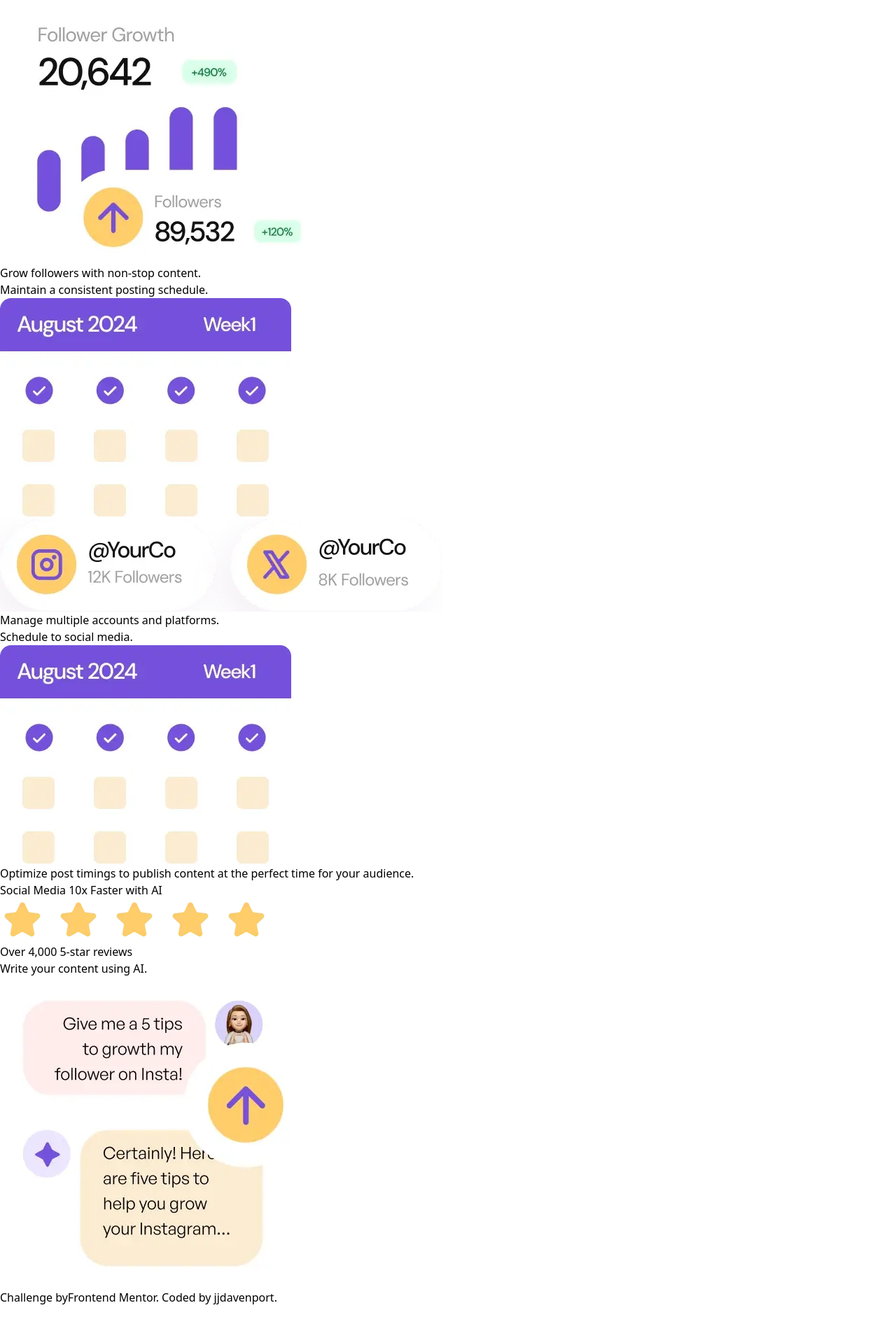
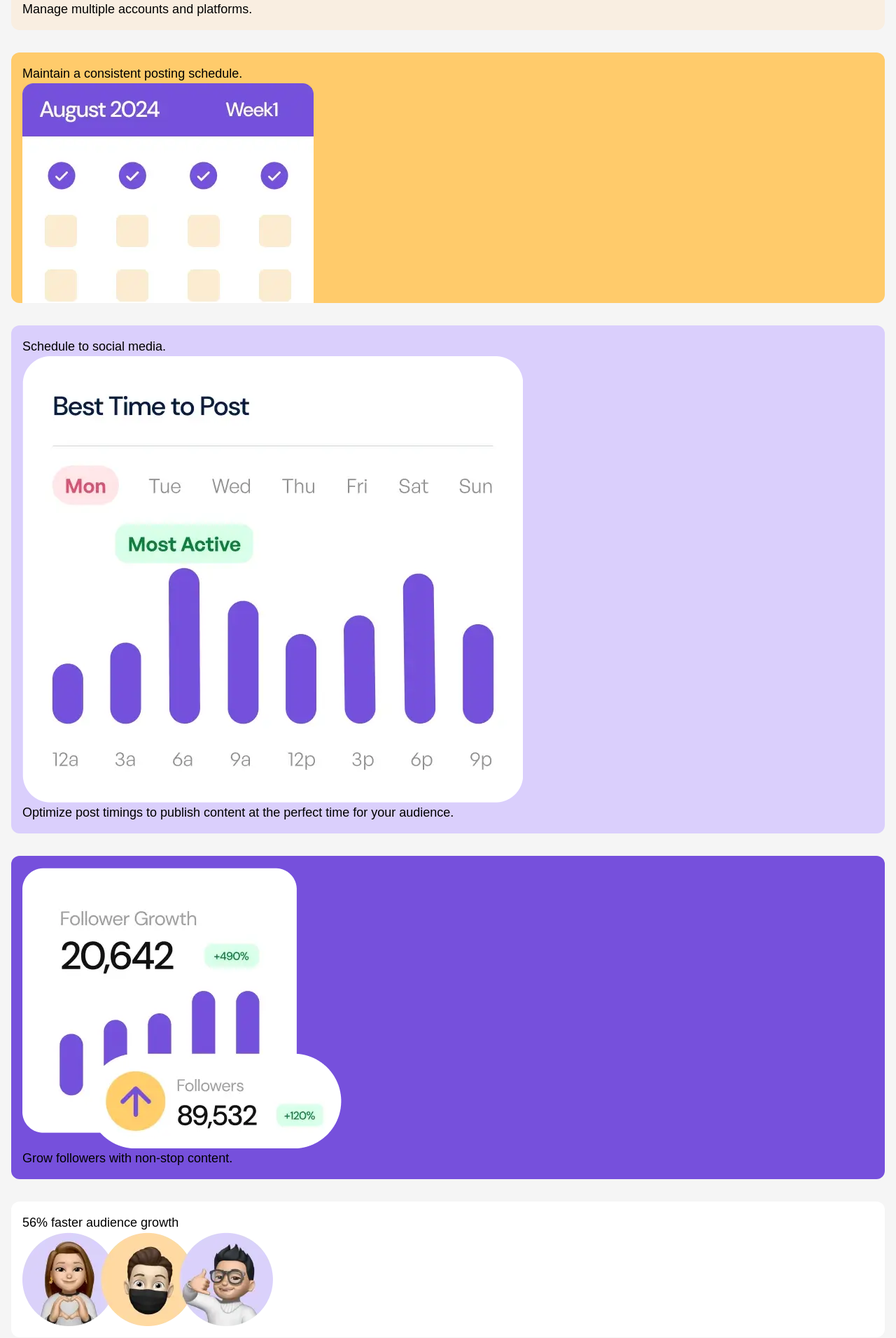
Before and after one commit to jjdavenport/bento-grid-main, a React (Vite) app: page / in a window 1280 px wide. Shown: the part 388-2300 px from the top of the page at 70% size. Before the commit the page ends 2254 px from the top, so only its background shows below. Built offline with nearby package versions, Linux system fonts and the light colour scheme.

Commit message:
add mobile layout

```diff
--- a/src/App.jsx
+++ b/src/App.jsx
@@ -5,6 +5,7 @@ import create from "./components/assets/illustration-create-post.webp";
 import stars from "./components/assets/illustration-five-stars.webp";
 import grow from "./components/assets/illustration-grow-followers.webp";
 import platforms from "./components/assets/illustration-multiple-platforms.webp";
+import posts from "./components/assets/illustration-schedule-posts.webp";
 import Create from "./components/create";
 import Faster from "./components/faster";
 import Grow from "./components/grow";
@@ -18,14 +19,14 @@ import Footer from "./components/footer";
 function App() {
   return (
     <>
-      <main>
+      <main className="bg-bg flex flex-col gap-8 p-4 font-custom text-lg">
+        <Social icon={stars} />
+        <Manage icon={platforms} />
+        <Maintain icon={schedule} />
+        <Schedule icon={posts} />
+        <Grow icon={grow} />
+        <Faster icon={growth} />
         <Create icon={create} />
-        <Faster icon={growth} />
-        <Grow icon={grow} />
-        <Maintain icon={schedule} />
-        <Manage icon={platforms} />
-        <Schedule icon={schedule} />
-        <Social icon={stars} />
         <Write icon={ai} />
       </main>
       <Footer />
--- a/src/components/create.jsx
+++ b/src/components/create.jsx
@@ -1,7 +1,7 @@
 const Create = ({ icon }) => {
   return (
     <>
-      <article>
+      <article className="bg-yellow100 rounded-xl p-4">
         <span>Create and schedule content quicker.</span>
         <img src={icon} />
       </article>
--- a/src/components/faster.jsx
+++ b/src/components/faster.jsx
@@ -1,7 +1,7 @@
 const Faster = ({ icon }) => {
   return (
     <>
-      <article>
+      <article className="rounded-xl bg-white p-4">
         <h6>56% faster audience growth</h6>
         <img src={icon} />
       </article>
--- a/src/components/footer.jsx
+++ b/src/components/footer.jsx
@@ -1,13 +1,20 @@
 const Footer = () => {
   return (
     <>
-      <footer>
-        <p>
+      <footer className="bg-bg text-center text-xs">
+        <p className="inline">
           Challenge by
-          <a href="https://www.frontendmentor.io?ref=challenge">
+          <a
+            className="pl-1 underline"
+            href="https://www.frontendmentor.io?ref=challenge"
+          >
             Frontend Mentor
           </a>
-          . Coded by <a href="https://github.com/jjdavenport">jjdavenport</a>.
+          . Coded by{" "}
+          <a className="pl-1 underline" href="https://github.com/jjdavenport">
+            jjdavenport
+          </a>
+          .
         </p>
       </footer>
     </>
--- a/src/components/grow.jsx
+++ b/src/components/grow.jsx
@@ -1,7 +1,7 @@
 const Grow = ({ icon }) => {
   return (
     <>
-      <article>
+      <article className="bg-purple500 rounded-xl p-4">
         <img src={icon} />
         <h5>Grow followers with non-stop content.</h5>
       </article>
--- a/src/components/maintain.jsx
+++ b/src/components/maintain.jsx
@@ -1,7 +1,7 @@
 const Maintain = ({ icon }) => {
   return (
     <>
-      <article>
+      <article className="bg-yellow500 rounded-xl pl-4 pt-4">
         <h3>Maintain a consistent posting schedule.</h3>
         <img src={icon} />
       </article>
--- a/src/components/manage.jsx
+++ b/src/components/manage.jsx
@@ -1,7 +1,7 @@
 const Manage = ({ icon }) => {
   return (
     <>
-      <article>
+      <article className="bg-yellow100 rounded-xl p-4">
         <img src={icon} />
         <h2> Manage multiple accounts and platforms.</h2>
       </article>
--- a/src/components/schedule.jsx
+++ b/src/components/schedule.jsx
@@ -1,7 +1,7 @@
 const Schedule = ({ icon }) => {
   return (
     <>
-      <article>
+      <article className="bg-purple100 rounded-xl p-4">
         <h4>Schedule to social media.</h4>
         <img src={icon} />
         <p>
--- a/src/components/social.jsx
+++ b/src/components/social.jsx
@@ -1,9 +1,9 @@
 const Social = ({ icon }) => {
   return (
     <>
-      <article>
+      <article className="bg-purple500 rounded-xl p-4 text-white">
         <h1>Social Media 10x Faster with AI</h1>
-        <img src={icon} />
+        <img className="w-1/2" src={icon} />
         <span>Over 4,000 5-star reviews</span>
       </article>
     </>
--- a/src/components/write.jsx
+++ b/src/components/write.jsx
@@ -1,7 +1,7 @@
 const Write = ({ icon }) => {
   return (
     <>
-      <article>
+      <article className="bg-yellow500 rounded-xl p-4">
         <span>Write your content using AI.</span>
         <img src={icon} />
       </article>
--- a/tailwind.config.js
+++ b/tailwind.config.js
@@ -2,7 +2,20 @@
 export default {
   content: ["./src/**/*.{html,js,jsx}", "./index.html"],
   theme: {
-    extend: {},
+    extend: {
+      colors: {
+        purple100: "hsl(254, 88%, 90%)",
+        purple500: "hsl(256, 67%, 59%)",
+        yellow100: "hsl(31, 66%, 93%)",
+        yellow500: "hsl(39, 100%, 71%)",
+        white: "hsl(0, 0%, 100%)",
+        black: "hsl(0, 0%, 7%)",
+        bg: "hsl(0, 0%, 96%)",
+      },
+    },
+    fontFamily: {
+      custom: ["dm sans", "sans-serif"],
+    },
   },
   plugins: [],
 };
```
